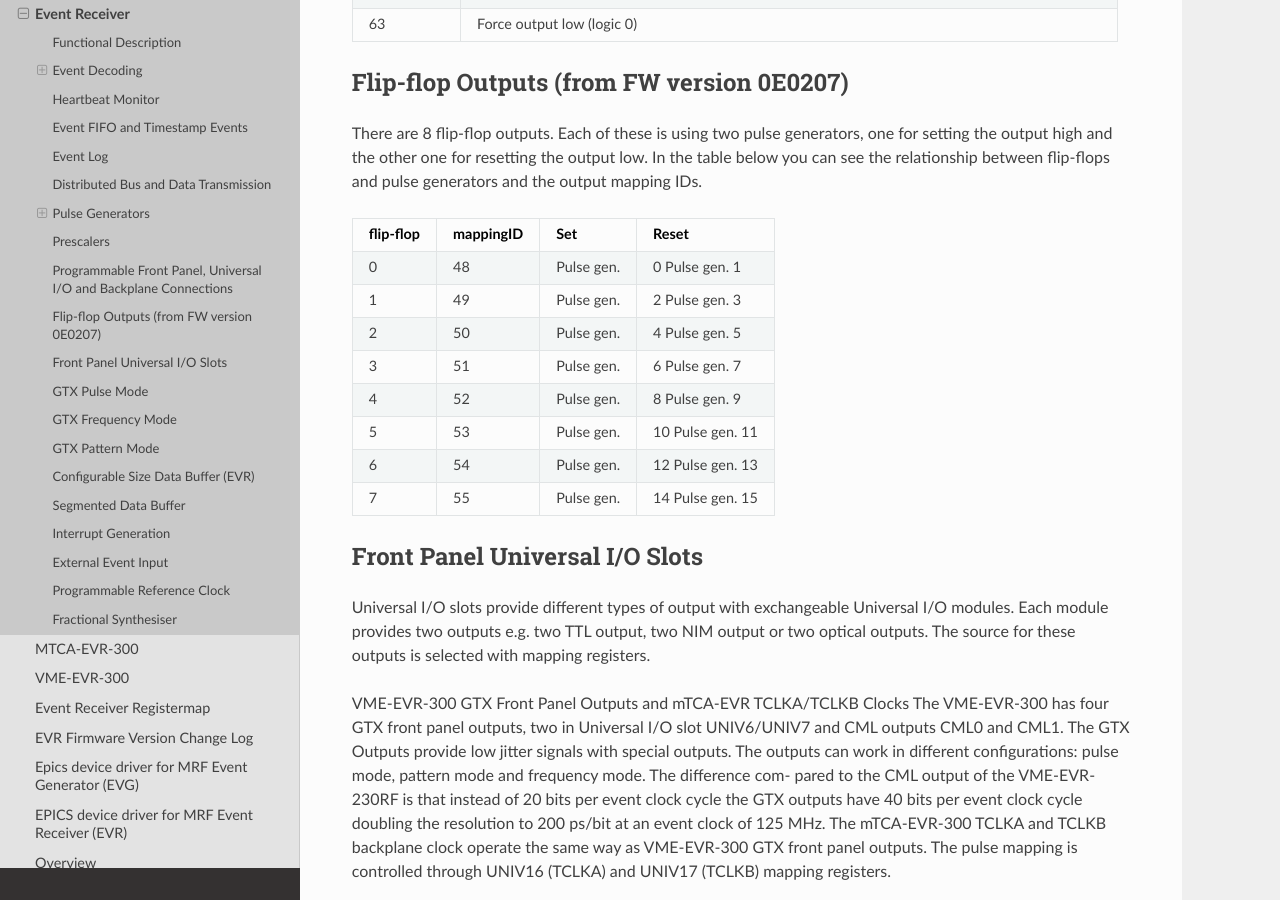
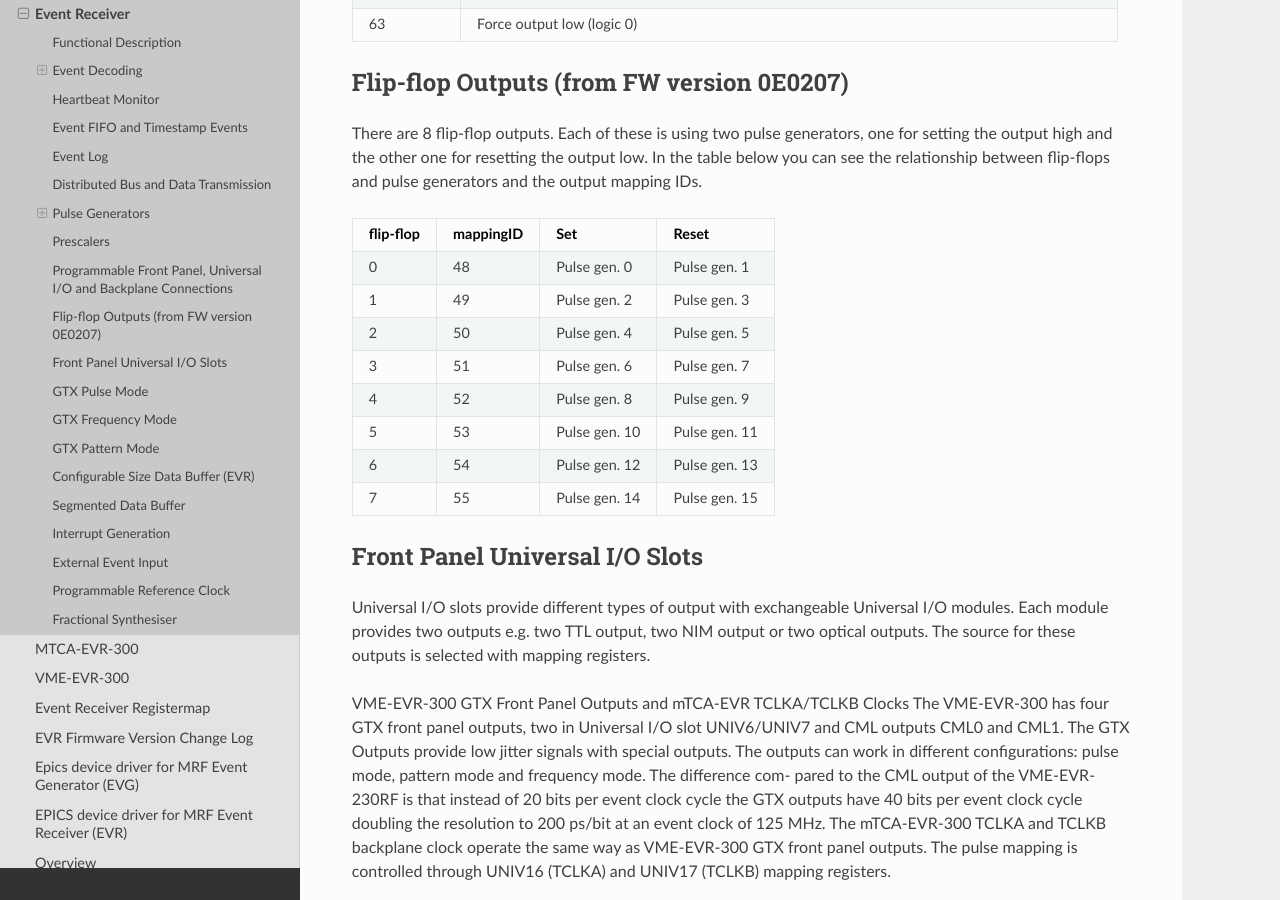
Before and after one commit to ttkorhonen/myDocument, a Sphinx documentation site: the page built from docs/mrfioc2/event-receiver.md, in a window 1280 px wide and 900 px high, scrolled down 5334 px. Built offline with Sphinx 7.4.7 and the Read the Docs theme 2.0.0, drawn with Linux system fonts in a browser that asks for light colours.

Commit message:
Formatting improvements

```diff
--- a/docs/mrfioc2/event-receiver.md
+++ b/docs/mrfioc2/event-receiver.md
@@ -214,16 +214,16 @@
 relationship between flip-flops and pulse generators and the output
 mapping IDs.
 
-  | flip-flop   | mappingID   |Set          | Reset
-  | ----------- | ----------- |------------ | ------------------
-  | 0           | 48          |Pulse gen.   | 0 Pulse gen. 1
-  | 1           | 49          |Pulse gen.   | 2 Pulse gen. 3
-  | 2           | 50          |Pulse gen.   | 4 Pulse gen. 5
-  | 3           | 51          |Pulse gen.   | 6 Pulse gen. 7
-  | 4           | 52          |Pulse gen.   | 8 Pulse gen. 9
-  | 5           | 53          |Pulse gen.   | 10 Pulse gen. 11
-  | 6           | 54          |Pulse gen.   | 12 Pulse gen. 13
-  | 7           | 55          |Pulse gen.   | 14 Pulse gen. 15
+  | flip-flop   | mappingID   |Set           | Reset
+  | ----------- | ----------- |------------  | ------------------
+  | 0           | 48          |Pulse gen. 0  | Pulse gen. 1
+  | 1           | 49          |Pulse gen. 2  | Pulse gen. 3
+  | 2           | 50          |Pulse gen. 4  | Pulse gen. 5
+  | 3           | 51          |Pulse gen. 6  | Pulse gen. 7
+  | 4           | 52          |Pulse gen. 8  | Pulse gen. 9
+  | 5           | 53          |Pulse gen. 10 | Pulse gen. 11
+  | 6           | 54          |Pulse gen. 12 | Pulse gen. 13
+  | 7           | 55          |Pulse gen. 14 | Pulse gen. 15
 
 ### Front Panel Universal I/O Slots
 
```
Also changed, not shown: docs/mrfioc2/evg-registermap.md (+68 -63 lines), docs/mrfioc2/evr-registermap.md (+22 -22 lines).
